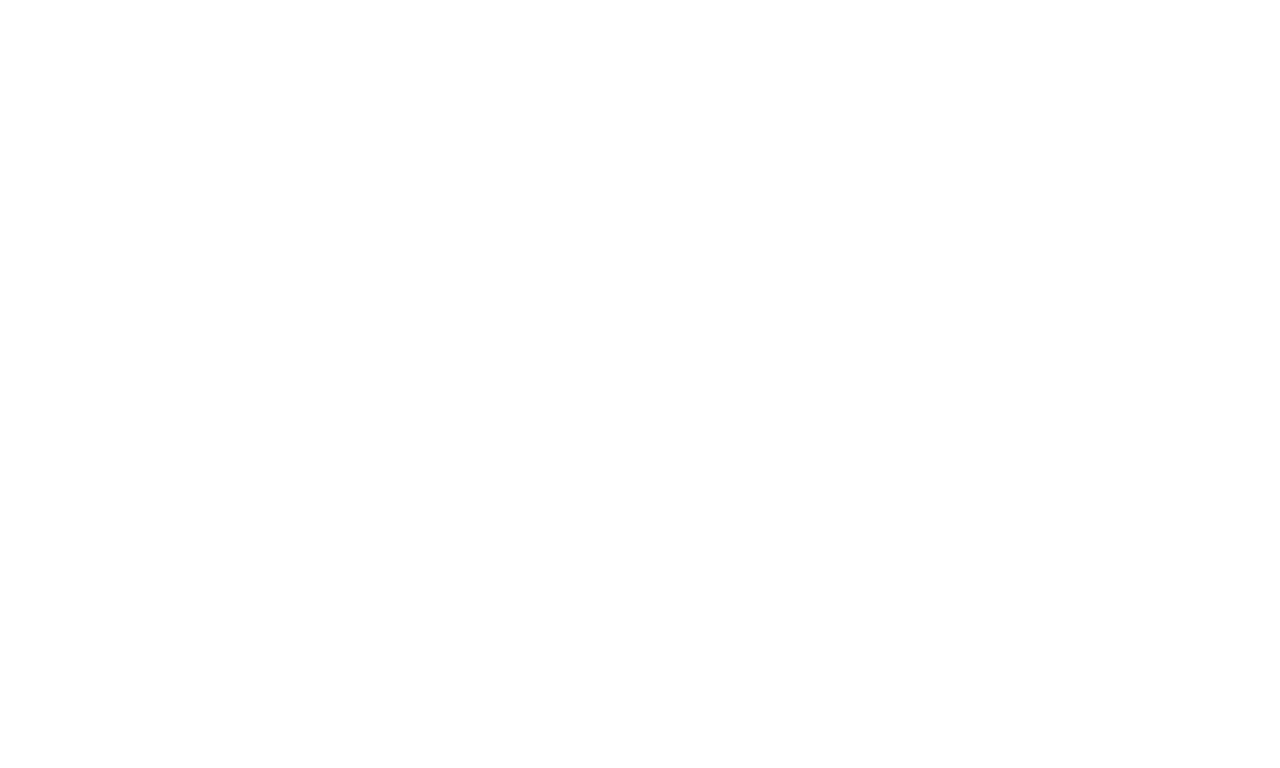
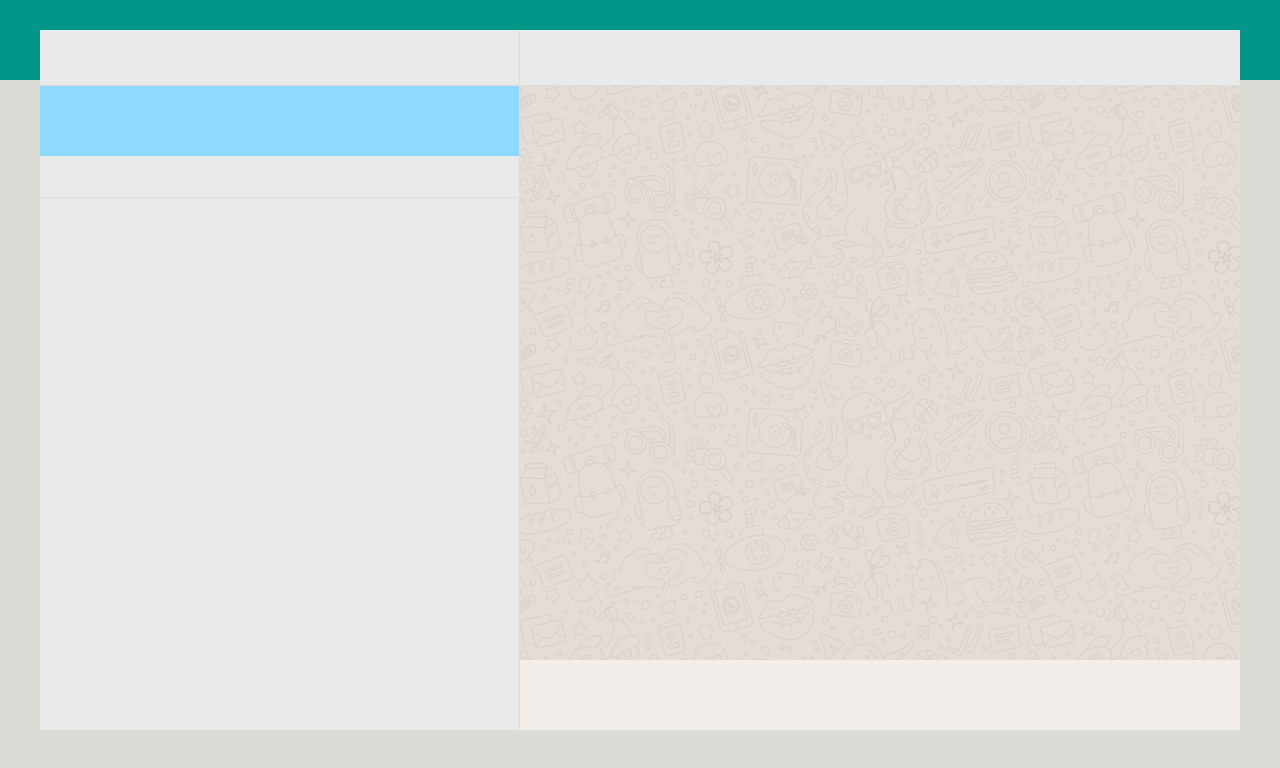
Before and after one commit to antonrugg/vue-boolzapp, a plain HTML site: page index.html in a window 1280 px wide. Drawn offline with nearby package versions, Linux system fonts and the light colour scheme.

Commit message:
starting general layout

```diff
--- a/index.html
+++ b/index.html
@@ -28,12 +28,37 @@
 </head>
 <body>
     <div id="boolzapp">
+        <div id="bg-header">
+            <main id="main-app">
+                <section id="left-section">
+                    <div id="header-left-section">
+
+                    </div>
+                    <div id="new-messages-alert-section">
+
+                    </div>
+                    <div id="search-bar-section">
+
+                    </div>
+                    <div id="main-left-section">
+
+                    </div>
+                </section>
+                <section id="right-section">
+                    <div id="header-right-section">
+
+                    </div>
+                    <div id="main-right-section">
+
+                    </div>
+                    <div id="write-input-section">
+
+                    </div>
+                </section>
+            </main>
 
 
-
-
-
-
+        </div>
     </div>
     <script src="./data.js"></script>
     <script src="./script.js"></script>
--- a/style.css
+++ b/style.css
@@ -11,8 +11,88 @@
   --top-header-app: rgb(234 234 234);
   --message-input-bg: rgb(243 238 234);
   --message-baloon-bg: rgb(213 249 186);
+  --alert-color-bg: rgb(142 218 252);
 }
 
 body{
     font-family: 'Montserrat', sans-serif;
+    background-color: var(--main-bg);
 }
+
+#boolzapp{
+    position: relative;
+}
+
+#bg-header{
+    background-color: var(--top-header-bg);
+    height: 10vh;
+    width: 100%;
+    position: absolute;
+}
+
+main#main-app{
+    background-color: var(--top-header-app);
+    width: 1200px;
+    height: 700px;
+    margin: 30px auto;
+    display: flex;
+}
+
+#header-left-section{
+    border-bottom: 1px solid rgb(220 220 220);;
+    height: 8%;
+    background-color: var(--top-header-app);
+}
+
+#new-messages-alert-section{
+    height: 10%;
+    background-color: var(--alert-color-bg);
+}
+
+#search-bar-section{
+    height: 6%;
+    border-bottom: 1px solid rgb(220 220 220);
+}
+
+#left-section{
+    border-right: 1px solid rgb(220 220 220);;
+    width: 40%;
+    height: 100%;
+    display: flex;
+    flex-direction: column;
+
+}
+
+#main-left-section{
+    overflow-y: scroll;
+    height: 76%;
+}
+
+
+
+#header-right-section{
+    border-bottom: 1px solid rgb(220 220 220);
+    height: 8%;
+    background-color: rgb(--top-header-app);
+}
+
+
+
+#right-section{
+    width: 60%;
+    height: 100%;
+    display: flex;
+    flex-direction: column;
+}
+
+#main-right-section{
+    height: 82%;
+    background-image: url('./img-bolzapp/mine.jpg');
+    overflow-y: scroll;
+}
+
+#write-input-section{
+    height: 10%;
+    width: 100%;
+    background-color: var(--message-input-bg);
+}
```
Also changed, not shown: data.js (+11 -0 lines).
